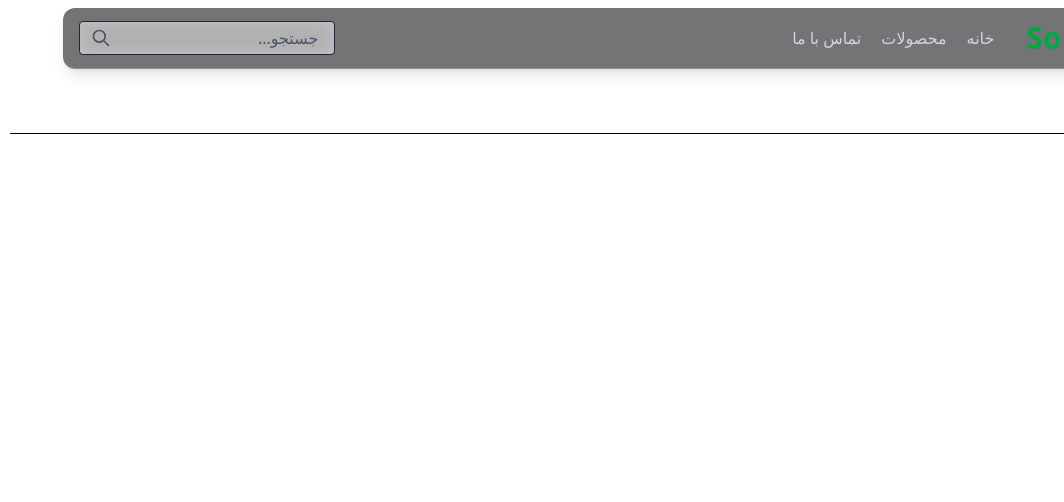
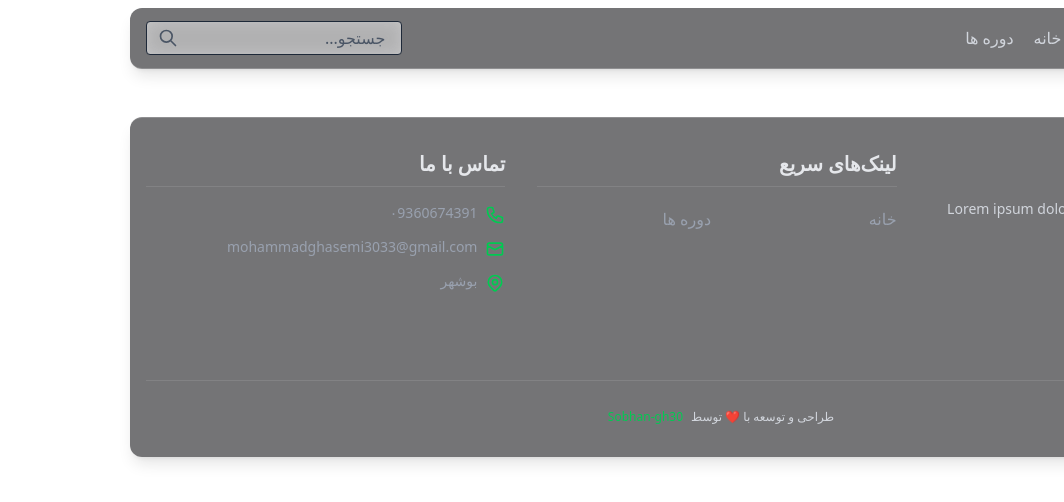
Before and after one commit to sobhan-gh30/online-course-react-spa, a React (Vite) app: page / in a window 1280 px wide. Shown: the top 502 px of the page, without its empty margins (216-1280 px from the left). Built offline with nearby package versions, Linux system fonts and the light colour scheme.

Commit message:
feat : create footer

```diff
--- a/src/components/Layouts/layouts.jsx
+++ b/src/components/Layouts/layouts.jsx
@@ -1,15 +1,13 @@
 import {Outlet} from "react-router/internal/react-server-client";
 import Header from "../commons/Header.jsx";
+import Footer from "../commons/fotter.jsx";
 
 export default function RootLayout() {
     return (
         <>
             <Header/>
-
             <Outlet/>
-
-            <br/><br/><hr/>
-            <div>Fotteer</div>
+            <Footer/>
         </>
     )
 }
--- a/src/components/commons/Header.jsx
+++ b/src/components/commons/Header.jsx
@@ -6,8 +6,7 @@ const Header = () => {
     // لینک‌های هدر
     const navLinks = [
         { id: 1, name: 'خانه', href: '#' },
-        { id: 2, name: 'محصولات', href: '#' },
-        { id: 3, name: 'تماس با ما', href: '#' }
+        { id: 2, name: 'دوره ها', href: '#' },
     ];
 
     const handleSearch = (e) => {
--- /dev/null
+++ b/src/components/commons/fotter.jsx
@@ -0,0 +1,109 @@
+export default function Footer(){
+    // لینک‌های فوتر
+    const footerLinks = [
+        { id: 1, name: 'خانه', href: '#' },
+        { id: 2, name: 'دوره ها', href: '#' },
+    ];
+
+    // لینک‌های شبکه‌های اجتماعی
+    const socialLinks = [
+        { id: 1, name: 'تلگرام', href: '#', icon: 'M12 22c5.523 0 10-4.477 10-10S17.523 2 12 2 2 6.477 2 12s4.477 10 10 10zm4.5-14.5h-9a1 1 0 0 0-1 1v9a1 1 0 0 0 1 1h9a1 1 0 0 0 1-1v-9a1 1 0 0 0-1-1zm-6.5 6v3a.5.5 0 0 1-1 0v-3a.5.5 0 0 1 1 0zm4 0v3a.5.5 0 0 1-1 0v-3a.5.5 0 0 1 1 0zm-2-3a1 1 0 1 1 0-2 1 1 0 0 1 0 2z' },
+        { id: 2, name: 'اینستاگرام', href: 'https://www.instagram.com/devlife.with.sobhan?igsh=MTExMWVodWdzaW44aQ==', icon: 'M12 2c2.717 0 3.056.01 4.122.06 1.065.05 1.79.217 2.428.465.66.254 1.216.598 1.772 1.153a4.908 4.908 0 0 1 1.153 1.772c.247.637.415 1.363.465 2.428.047 1.066.06 1.405.06 4.122 0 2.717-.01 3.056-.06 4.122-.05 1.065-.218 1.79-.465 2.428a4.883 4.883 0 0 1-1.153 1.772 4.915 4.915 0 0 1-1.772 1.153c-.637.247-1.363.415-2.428.465-1.066.047-1.405.06-4.122.06-2.717 0-3.056-.01-4.122-.06-1.065-.05-1.79-.218-2.428-.465a4.89 4.89 0 0 1-1.772-1.153 4.904 4.904 0 0 1-1.153-1.772c-.248-.637-.415-1.363-.465-2.428C2.013 15.056 2 14.717 2 12c0-2.717.01-3.056.06-4.122.05-1.066.217-1.79.465-2.428a4.88 4.88 0 0 1 1.153-1.772A4.897 4.897 0 0 1 5.45 2.525c.638-.248 1.362-.415 2.428-.465C8.944 2.013 9.283 2 12 2zm0 5a5 5 0 1 0 0 10 5 5 0 0 0 0-10zm6.5-.25a1.25 1.25 0 1 0-2.5 0 1.25 1.25 0 0 0 2.5 0zM12 9a3 3 0 1 1 0 6 3 3 0 0 1 0-6z' },
+        { id: 3, name: 'گیت‌هاب', href: 'https://github.com/sobhan-gh30', icon: 'M12 2C6.477 2 2 6.477 2 12c0 4.42 2.865 8.166 6.839 9.489.5.09.682-.217.682-.482 0-.237-.009-.866-.014-1.7-2.782.602-3.369-1.34-3.369-1.34-.454-1.156-1.11-1.463-1.11-1.463-.908-.62.069-.608.069-.608 1.003.07 1.531 1.03 1.531 1.03.892 1.529 2.341 1.087 2.91.832.092-.647.35-1.088.636-1.338-2.22-.253-4.555-1.11-4.555-4.943 0-1.091.39-1.984 1.029-2.683-.103-.253-.446-1.27.098-2.647 0 0 .84-.27 2.75 1.025A9.578 9.578 0 0 1 12 6.836c.85.004 1.705.114 2.504.336 1.909-1.295 2.747-1.025 2.747-1.025.546 1.377.202 2.394.1 2.647.64.699 1.028 1.592 1.028 2.683 0 3.842-2.339 4.687-4.566 4.935.359.309.678.92.678 1.855 0 1.338-.012 2.419-.012 2.747 0 .267.18.577.688.48C19.138 20.161 22 16.416 22 12c0-5.523-4.477-10-10-10z' },
+    ];
+
+    return (
+        <footer className="w-11/12 rounded-xl mx-auto mt-8 backdrop-blur-md bg-zinc-900/60 border-t border-white/20 shadow-lg">
+            <div className="container mx-auto px-4 py-8">
+                <div className="grid grid-cols-1 md:grid-cols-3 gap-8">
+
+                    {/* بخش لوگو و توضیحات */}
+                    <div className="space-y-4">
+                        <a href={"https://github.com/sobhan-gh30"} target={'_blank'} rel="noopener noreferrer" className="text-2xl font-bold bg-gradient-to-r from-green-600 to-emerald-500 bg-clip-text text-transparent inline-block">
+                            Sobhan-gh30
+                        </a>
+                        <p className="text-gray-300 text-sm leading-relaxed">
+                            Lorem ipsum dolor sit amet, consectetur adipisicing elit. Pariatur, sit!
+                        </p>
+
+                        {/* بخش شبکه‌های اجتماعی */}
+                        <div className="pt-4">
+                            <h3 className="text-gray-300 font-medium mb-3">شبکه‌های اجتماعی</h3>
+                            <div className="flex gap-5">
+                                {socialLinks.map((social) => (
+                                    <a
+                                        key={social.id}
+                                        href={social.href}
+                                        className="text-gray-400 hover:text-green-400 transition-colors duration-300 p-2 rounded-full bg-white/10 hover:bg-white/20"
+                                        title={social.name}
+                                    >
+                                        <svg
+                                            xmlns="http://www.w3.org/2000/svg"
+                                            className="h-5 w-5"
+                                            viewBox="0 0 24 24"
+                                            fill="currentColor"
+                                        >
+                                            <path d={social.icon} />
+                                        </svg>
+                                    </a>
+                                ))}
+                            </div>
+                        </div>
+                    </div>
+
+                    {/* لینک‌های سریع */}
+                    <div>
+                        <h3 className="text-xl font-semibold text-gray-200 mb-4 pb-2 border-b border-white/10">لینک‌های سریع</h3>
+                        <div className="grid grid-cols-2 gap-3">
+                            {footerLinks.map((link) => (
+                                <a
+                                    key={link.id}
+                                    href={link.href}
+                                    className="text-gray-400 hover:text-green-300 transition-colors duration-200 py-1 relative
+                                    after:content-[''] after:absolute after:w-0 after:h-0.5 after:bg-green-500 after:right-0 after:-bottom-1 after:transition-all after:duration-300
+                                     hover:after:w-full"
+                                >
+                                    {link.name}
+                                </a>
+                            ))}
+                        </div>
+                    </div>
+
+                    {/* اطلاعات تماس */}
+                    <div>
+                        <h3 className="text-xl font-semibold text-gray-200 mb-4 pb-2 border-b border-white/10">تماس با ما</h3>
+                        <div className="space-y-3 text-gray-400">
+                            <div className="flex items-start">
+                                <svg xmlns="http://www.w3.org/2000/svg" className="h-5 w-5 ml-2 mt-0.5 text-green-500 flex-shrink-0" fill="none" viewBox="0 0 24 24" stroke="currentColor">
+                                    <path strokeLinecap="round" strokeLinejoin="round" strokeWidth={2} d="M3 5a2 2 0 012-2h3.28a1 1 0 01.948.684l1.498 4.493a1 1 0 01-.502 1.21l-2.257 1.13a11.042 11.042 0 005.516 5.516l1.13-2.257a1 1 0 011.21-.502l4.493 1.498a1 1 0 01.684.949V19a2 2 0 01-2 2h-1C9.716 21 3 14.284 3 6V5z" />
+                                </svg>
+                                <span className="text-sm">۰9360674391</span>
+                            </div>
+                            <div className="flex items-start">
+                                <svg xmlns="http://www.w3.org/2000/svg" className="h-5 w-5 ml-2 mt-0.5 text-green-500 flex-shrink-0" fill="none" viewBox="0 0 24 24" stroke="currentColor">
+                                    <path strokeLinecap="round" strokeLinejoin="round" strokeWidth={2} d="M3 8l7.89 4.26a2 2 0 002.22 0L21 8M5 19h14a2 2 0 002-2V7a2 2 0 00-2-2H5a2 2 0 00-2 2v10a2 2 0 002 2z" />
+                                </svg>
+                                <span className="text-sm">mohammadghasemi3033@gmail.com</span>
+                            </div>
+                            <div className="flex items-start ">
+                                <svg xmlns="http://www.w3.org/2000/svg" className="h-5 w-5 ml-2 mt-0.5 text-green-500 flex-shrink-0" fill="none" viewBox="0 0 24 24" stroke="currentColor">
+                                    <path strokeLinecap="round" strokeLinejoin="round" strokeWidth={2} d="M17.657 16.657L13.414 20.9a1.998 1.998 0 01-2.827 0l-4.244-4.243a8 8 0 1111.314 0z" />
+                                    <path strokeLinecap="round" strokeLinejoin="round" strokeWidth={2} d="M15 11a3 3 0 11-6 0 3 3 0 016 0z" />
+                                </svg>
+                                <span className="text-sm">بوشهر</span>
+                            </div>
+                        </div>
+                    </div>
+                </div>
+
+                {/* بخش کپی رایت */}
+                <div className="border-t border-white/10 mt-8 pt-6 text-center">
+                    <p className="text-gray-300 text-xs mt-1">
+                        طراحی و توسعه با ❤️ توسط
+                        <a href={"https://github.com/sobhan-gh30"} className="text-green-500 mx-2">Sobhan-gh30</a>
+                    </p>
+                </div>
+            </div>
+        </footer>
+    );
+};
```
